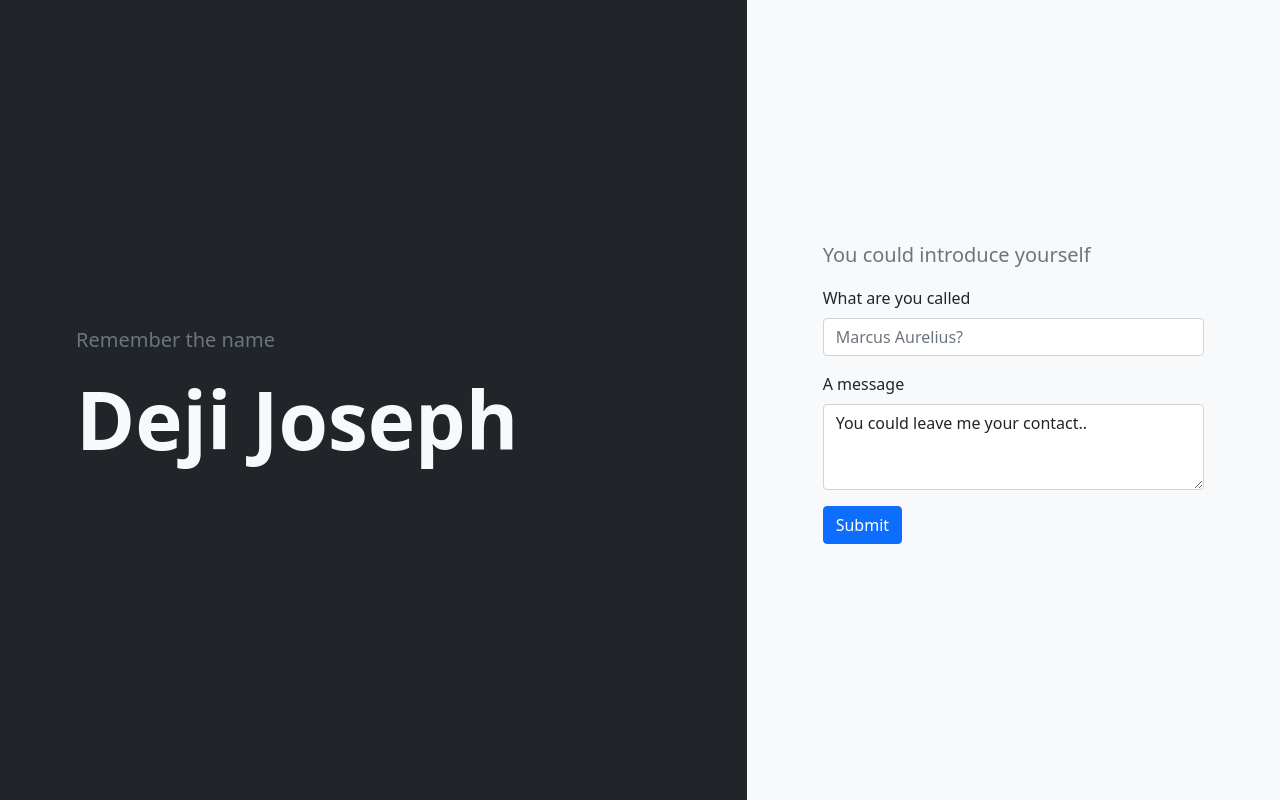
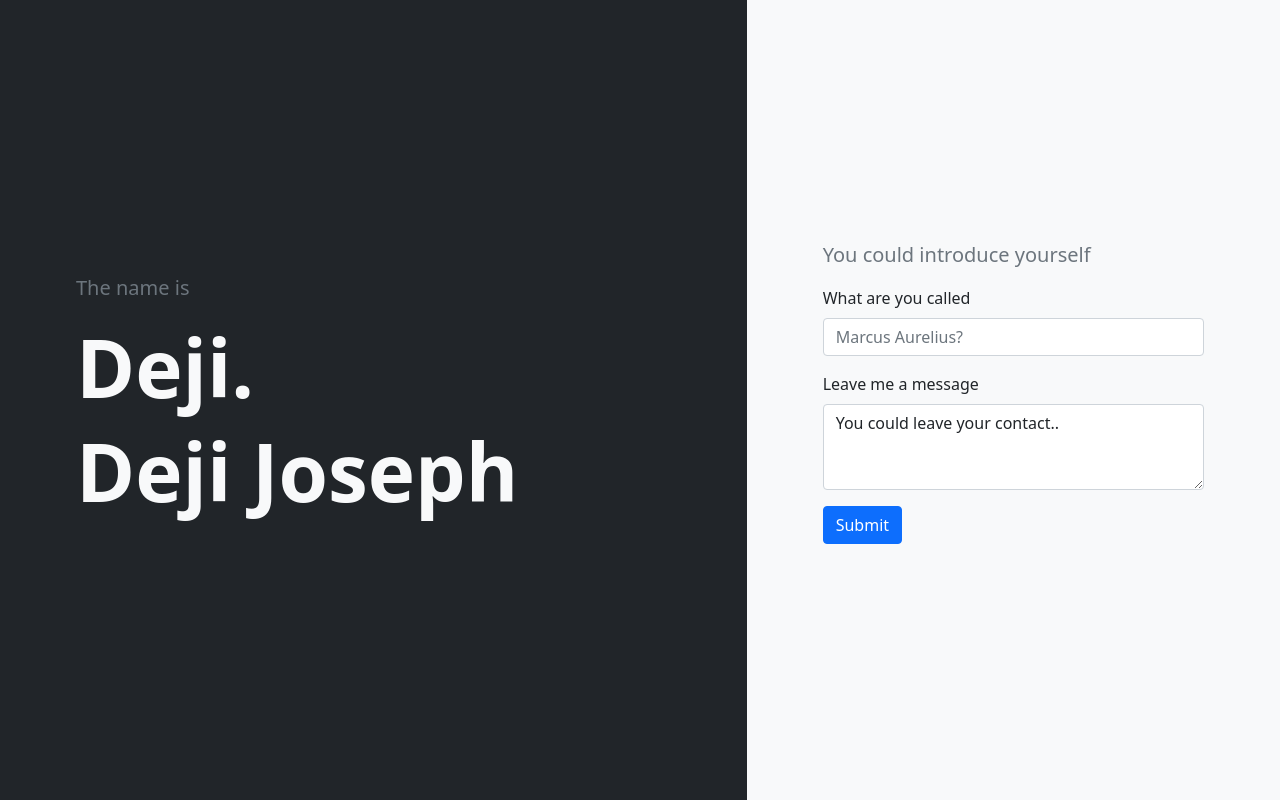
Before and after one commit to thedejijoseph/in-a-name, a PHP site: page / in a window 1280 px wide. Run offline with PHP 8.4, Linux system fonts and the light colour scheme.

Commit message:
update text content

```diff
--- a/index.php
+++ b/index.php
@@ -4,7 +4,7 @@
     <meta charset="UTF-8">
     <meta http-equiv="X-UA-Compatible" content="IE=edge">
     <meta name="viewport" content="width=device-width, initial-scale=1.0">
-    <title>Deji. Deji Joseph.</title>
+    <title>The name is Deji. Deji Joseph.</title>
 
     <link href="https://cdn.jsdelivr.net/npm/bootstrap@5.0.1/dist/css/bootstrap.min.css" rel="stylesheet" integrity="sha384-+0n0xVW2eSR5OomGNYDnhzAbDsOXxcvSN1TPprVMTNDbiYZCxYbOOl7+AMvyTG2x" crossorigin="anonymous">
 
@@ -18,7 +18,8 @@
                 <div class="row h-100 align-items-center">
                     <div class="col">
                         <div class="p-5 m-3">
-                            <p class="lead text-muted">Remember the name</p>
+                            <p class="lead text-muted">The name is</p>
+                            <h1 class="display-1 fw-bolder text-light">Deji.</h1>
                             <h1 class="display-1 fw-bolder text-light">Deji Joseph</h1>
                         </div>
                     </div>
@@ -35,8 +36,8 @@
                                     <input type="text" class="form-control" id="name" placeholder="Marcus Aurelius?">
                                 </div>
                                 <div class="mb-3">
-                                    <label for="message" class="form-label">A message</label>
-                                    <textarea class="form-control" id="message" rows="3" placeholder="What do you want to say">You could leave me your contact..</textarea>
+                                    <label for="message" class="form-label">Leave me a message</label>
+                                    <textarea class="form-control" id="message" rows="3" placeholder="What do you want to say">You could leave your contact..</textarea>
                                 </div>
                                 <div class="mb-3">
                                     <button type="submit" class="btn btn-primary">Submit</button>
@@ -52,8 +53,9 @@
                 <div class="row h-100 align-items-center">
                     <div class="col">
                         <div class="m-3">
-                            <p class="lead text-muted">Remember the name</p>
-                            <h1 class="display-1 fw-bolder text-light">Deji Joseph</h1>
+                            <p class="lead text-muted">The name is</p>
+                            <h1 class="display-2 fw-bolder text-light">Deji.</h1>
+                            <h1 class="display-2 fw-bolder text-light">Deji Joseph</h1>
                         </div>
                     </div>
                 </div>
@@ -69,8 +71,8 @@
                                     <input type="text" class="form-control" id="name" placeholder="Marcus Aurelius?">
                                 </div>
                                 <div class="mb-3">
-                                    <label for="message" class="form-label">A message</label>
-                                    <textarea class="form-control" id="message" rows="3" placeholder="What do you want to say">You could leave me your contact..</textarea>
+                                    <label for="message" class="form-label">Leave me a message</label>
+                                    <textarea class="form-control" id="message" rows="3" placeholder="What do you want to say">You could leave your contact..</textarea>
                                 </div>
                                 <div class="mb-3">
                                     <button type="submit" class="btn btn-primary">Submit</button>
```
